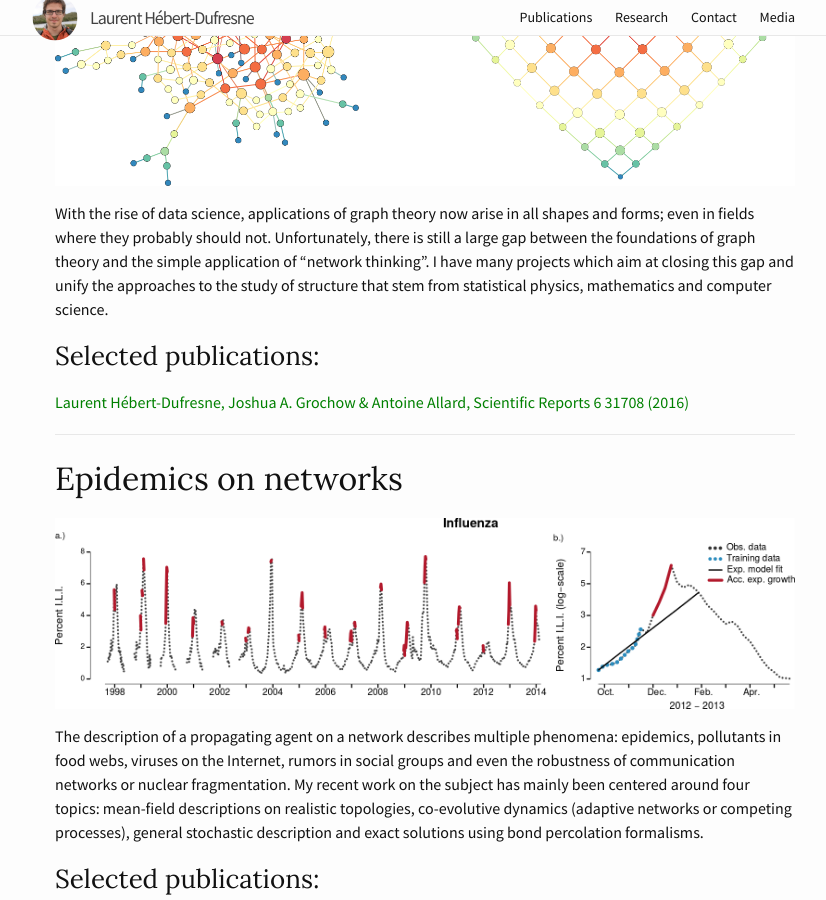
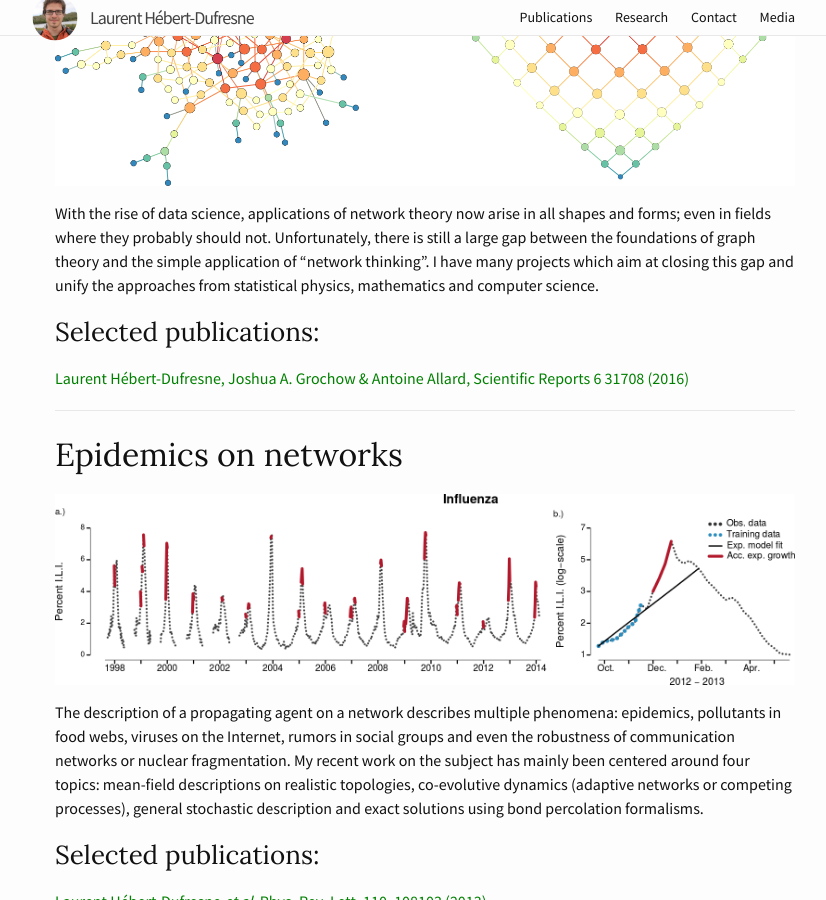
Before and after one commit to laurenthebertdufresne/laurenthebertdufresne.github.io, a Jekyll site: the page built from _pages/research.md, in a window 1280 px wide and 900 px high, scrolled down 584 px. Shown: the whole window, without its empty margins (215-1041 px from the left). Built offline with Jekyll 4.4.1, drawn with Linux system fonts in a browser that asks for light colours.

Commit message:
correction in research

```diff
--- a/_pages/research.md
+++ b/_pages/research.md
@@ -9,7 +9,7 @@ weight: 3
 
 <img src="/img/networks.png?height=137&amp;width=320" border="0" width="100%">
 
-With the rise of data science, applications of graph theory now arise in all shapes and forms; even in fields where they probably should not. Unfortunately, there is still a large gap between the foundations of graph theory and the simple application of "network thinking". I have many projects which aim at closing this gap and unify the approaches to the study of structure that stem from statistical physics, mathematics and computer science.
+With the rise of data science, applications of network theory now arise in all shapes and forms; even in fields where they probably should not. Unfortunately, there is still a large gap between the foundations of graph theory and the simple application of "network thinking". I have many projects which aim at closing this gap and unify the approaches from statistical physics, mathematics and computer science.
 
 ### Selected publications:
 
```
